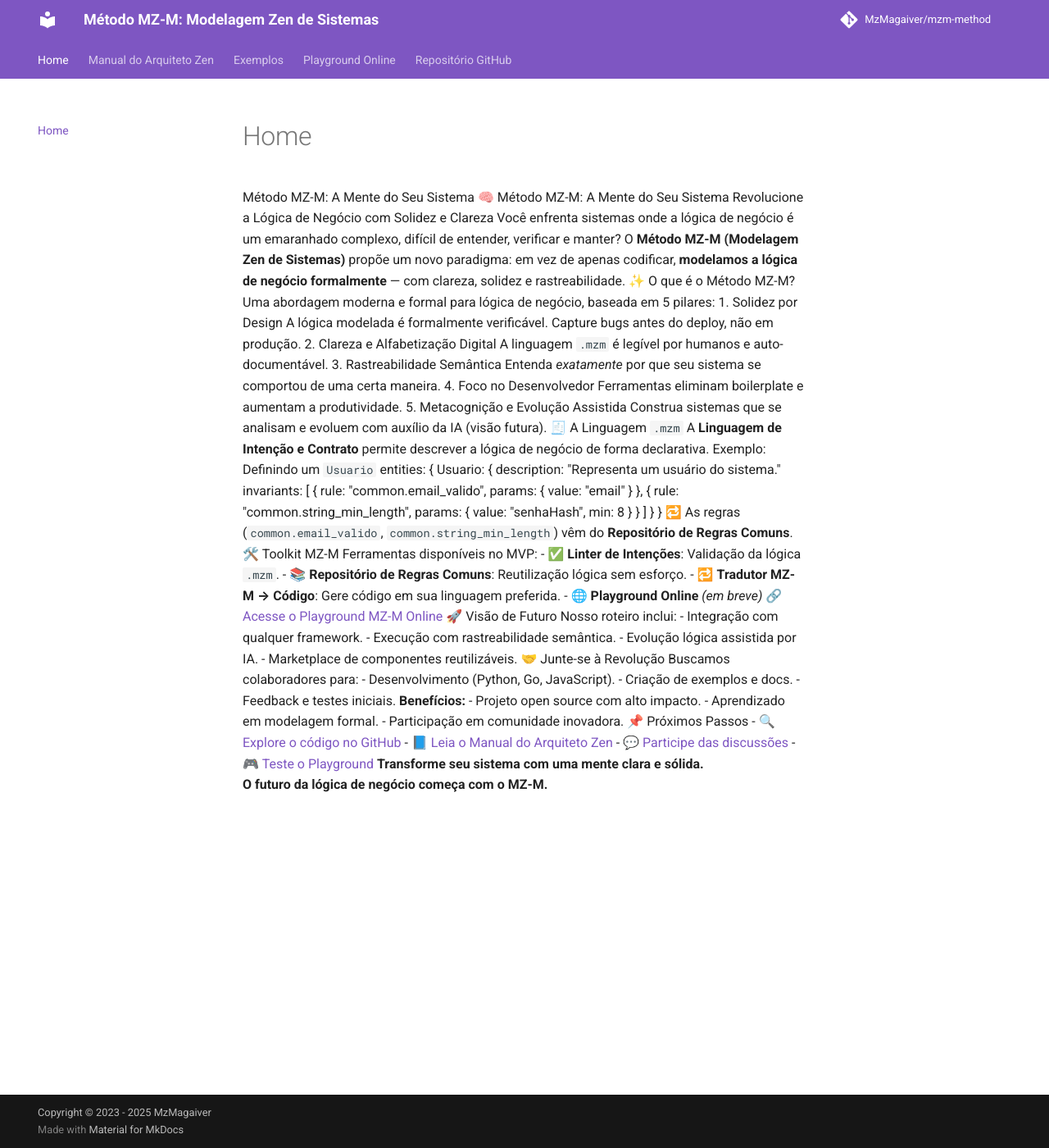
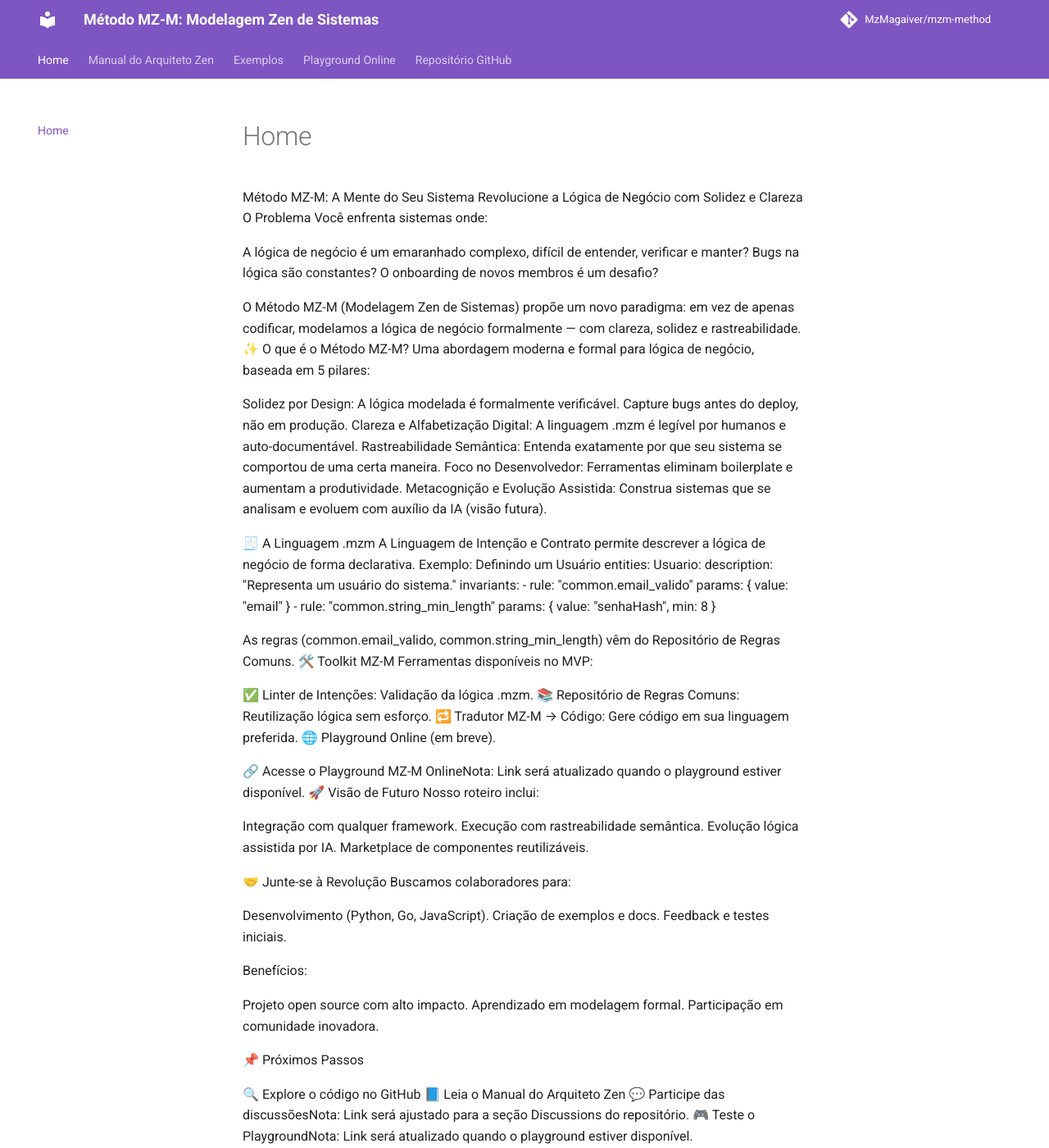
Before and after one commit to MzMagaiver/mzm-method, an MkDocs documentation site: the page built from docs/index.md, in a window 1280 px wide and 1400 px high. Shown: the whole window at 82% size. Built offline with MkDocs 1.6.1 and Material for MkDocs 9.7.7, drawn with Linux system fonts in a browser that asks for light colours; comment, search, counter and statistics services are not loaded; some of the changed text lies outside the part shown.

Commit message:
Update index.md

```diff
--- a/docs/index.md
+++ b/docs/index.md
@@ -1,65 +1,70 @@
 Método MZ-M: A Mente do Seu Sistema
-🧠 Método MZ-M: A Mente do Seu Sistema
 Revolucione a Lógica de Negócio com Solidez e Clareza
-Você enfrenta sistemas onde a lógica de negócio é um emaranhado complexo, difícil de entender, verificar e manter?
-O **Método MZ-M (Modelagem Zen de Sistemas)** propõe um novo paradigma: em vez de apenas codificar, **modelamos a lógica de negócio formalmente** — com clareza, solidez e rastreabilidade.
+O Problema
+Você enfrenta sistemas onde:
+
+A lógica de negócio é um emaranhado complexo, difícil de entender, verificar e manter?
+Bugs na lógica são constantes?
+O onboarding de novos membros é um desafio?
+
+O Método MZ-M (Modelagem Zen de Sistemas) propõe um novo paradigma: em vez de apenas codificar, modelamos a lógica de negócio formalmente — com clareza, solidez e rastreabilidade.
 ✨ O que é o Método MZ-M?
 Uma abordagem moderna e formal para lógica de negócio, baseada em 5 pilares:
-1. Solidez por Design
-A lógica modelada é formalmente verificável. Capture bugs antes do deploy, não em produção.
-2. Clareza e Alfabetização Digital
-A linguagem `.mzm` é legível por humanos e auto-documentável.
-3. Rastreabilidade Semântica
-Entenda *exatamente* por que seu sistema se comportou de uma certa maneira.
-4. Foco no Desenvolvedor
-Ferramentas eliminam boilerplate e aumentam a produtividade.
-5. Metacognição e Evolução Assistida
-Construa sistemas que se analisam e evoluem com auxílio da IA (visão futura).
-🧾 A Linguagem `.mzm`
-A **Linguagem de Intenção e Contrato** permite descrever a lógica de negócio de forma declarativa.
-Exemplo: Definindo um `Usuario`
-entities: {
-  Usuario: {
+
+Solidez por Design: A lógica modelada é formalmente verificável. Capture bugs antes do deploy, não em produção.
+Clareza e Alfabetização Digital: A linguagem .mzm é legível por humanos e auto-documentável.
+Rastreabilidade Semântica: Entenda exatamente por que seu sistema se comportou de uma certa maneira.
+Foco no Desenvolvedor: Ferramentas eliminam boilerplate e aumentam a produtividade.
+Metacognição e Evolução Assistida: Construa sistemas que se analisam e evoluem com auxílio da IA (visão futura).
+
+🧾 A Linguagem .mzm
+A Linguagem de Intenção e Contrato permite descrever a lógica de negócio de forma declarativa.
+Exemplo: Definindo um Usuário
+entities:
+  Usuario:
     description: "Representa um usuário do sistema."
-    invariants: [
-      {
-        rule: "common.email_valido",
+    invariants:
+      - rule: "common.email_valido"
         params: { value: "email" }
-      },
-      {
-        rule: "common.string_min_length",
+      - rule: "common.string_min_length"
         params: { value: "senhaHash", min: 8 }
-      }
-    ]
-  }
-}
-🔁 As regras (`common.email_valido`, `common.string_min_length`) vêm do **Repositório de Regras Comuns**.
+
+As regras (common.email_valido, common.string_min_length) vêm do Repositório de Regras Comuns.
 🛠️ Toolkit MZ-M
 Ferramentas disponíveis no MVP:
-- ✅ **Linter de Intenções**: Validação da lógica `.mzm`.
-- 📚 **Repositório de Regras Comuns**: Reutilização lógica sem esforço.
-- 🔁 **Tradutor MZ-M → Código**: Gere código em sua linguagem preferida.
-- 🌐 **Playground Online** *(em breve)*
-[🔗 Acesse o Playground MZ-M Online](#)
+
+✅ Linter de Intenções: Validação da lógica .mzm.
+📚 Repositório de Regras Comuns: Reutilização lógica sem esforço.
+🔁 Tradutor MZ-M → Código: Gere código em sua linguagem preferida.
+🌐 Playground Online (em breve).
+
+🔗 Acesse o Playground MZ-M OnlineNota: Link será atualizado quando o playground estiver disponível.
 🚀 Visão de Futuro
 Nosso roteiro inclui:
-- Integração com qualquer framework.
-- Execução com rastreabilidade semântica.
-- Evolução lógica assistida por IA.
-- Marketplace de componentes reutilizáveis.
+
+Integração com qualquer framework.
+Execução com rastreabilidade semântica.
+Evolução lógica assistida por IA.
+Marketplace de componentes reutilizáveis.
+
 🤝 Junte-se à Revolução
 Buscamos colaboradores para:
-- Desenvolvimento (Python, Go, JavaScript).
-- Criação de exemplos e docs.
-- Feedback e testes iniciais.
-**Benefícios:**
-- Projeto open source com alto impacto.
-- Aprendizado em modelagem formal.
-- Participação em comunidade inovadora.
+
+Desenvolvimento (Python, Go, JavaScript).
+Criação de exemplos e docs.
+Feedback e testes iniciais.
+
+Benefícios:
+
+Projeto open source com alto impacto.
+Aprendizado em modelagem formal.
+Participação em comunidade inovadora.
+
 📌 Próximos Passos
-- 🔍 [Explore o código no GitHub](#)
-- 📘 [Leia o Manual do Arquiteto Zen](#)
-- 💬 [Participe das discussões](#)
-- 🎮 [Teste o Playground](#)
-**Transforme seu sistema com uma mente clara e sólida.
-O futuro da lógica de negócio começa com o MZ-M.**
+
+🔍 Explore o código no GitHub
+📘 Leia o Manual do Arquiteto Zen
+💬 Participe das discussõesNota: Link será ajustado para a seção Discussions do repositório.
+🎮 Teste o PlaygroundNota: Link será atualizado quando o playground estiver disponível.
+
+Transforme seu sistema com uma mente clara e sólida.O futuro da lógica de negócio começa com o MZ-M.
```
